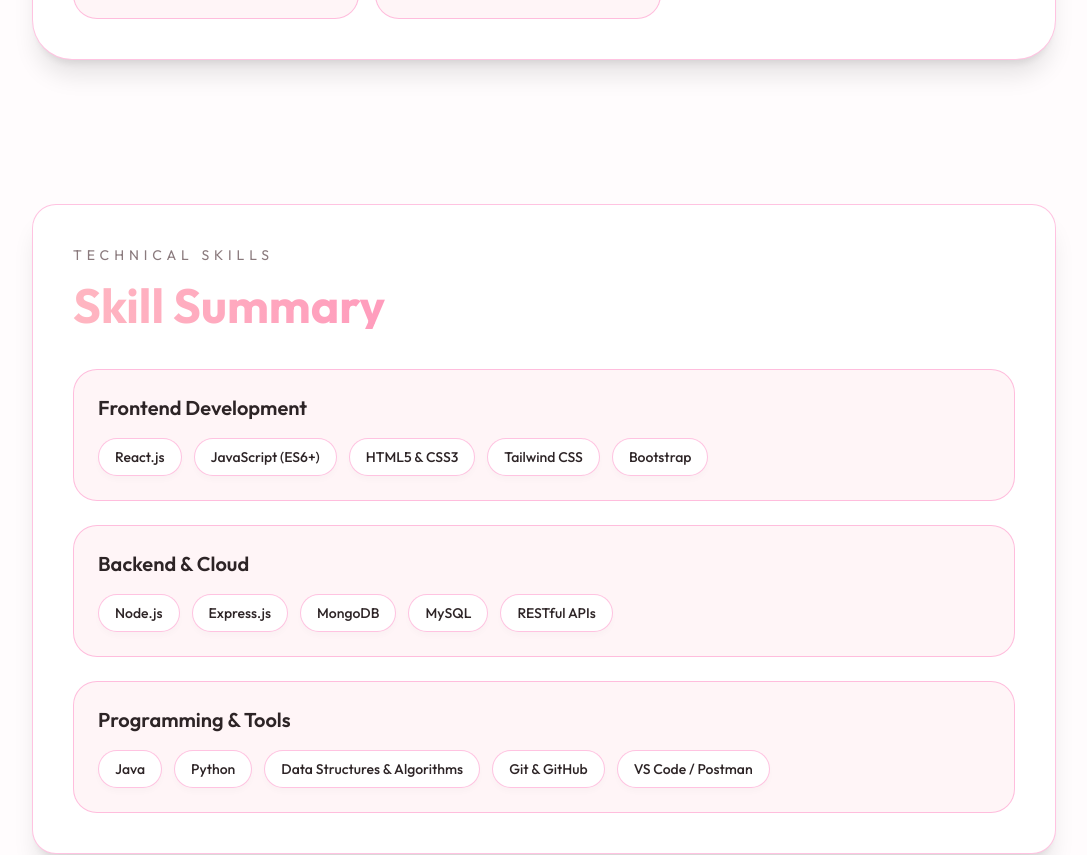
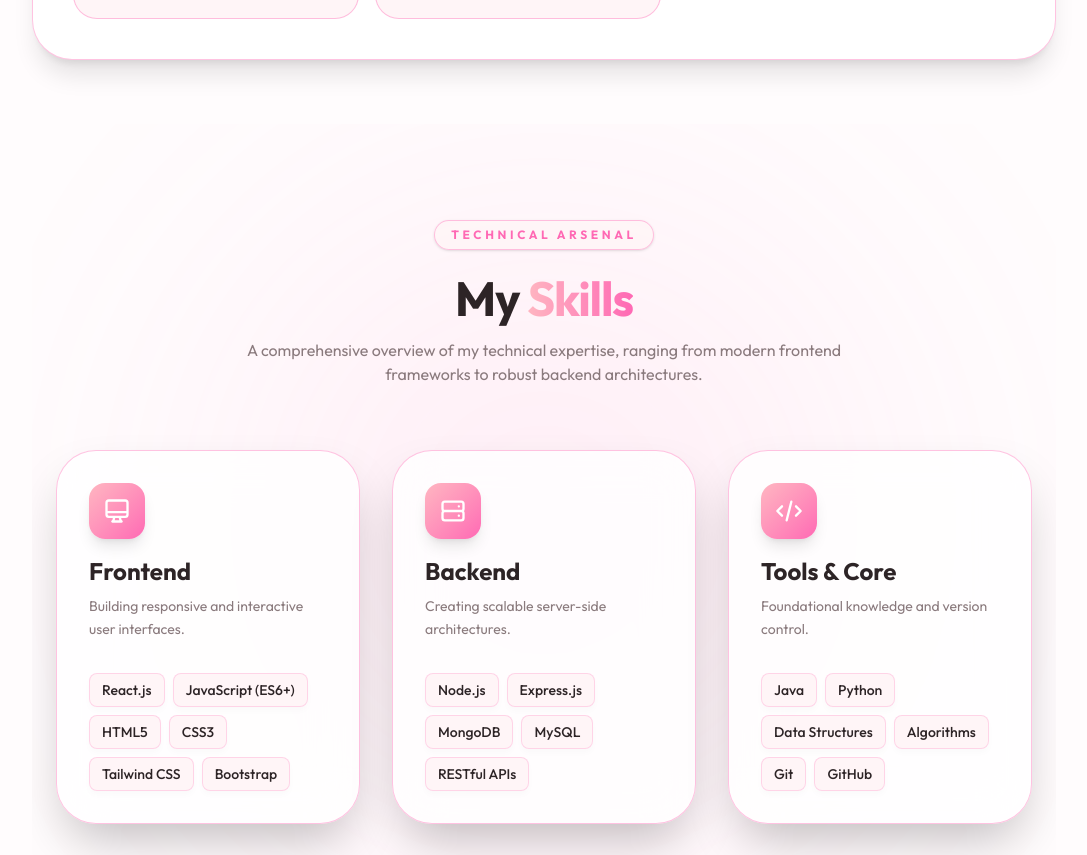
Before and after one commit to chavanpramod-ui/portfolio_frontend, a React (Vite) app: page / in a window 1280 px wide. Shown: the part 740-1595 px from the top of the page, without its empty margins (96-1183 px from the left). Built offline with nearby package versions, Linux system fonts and the light colour scheme.

Commit message:
style: redesign Skills section for premium aesthetic

```diff
--- a/src/components/Skills.jsx
+++ b/src/components/Skills.jsx
@@ -1,36 +1,74 @@
+import React from 'react';
+
 const Skills = () => {
   const skillCategories = [
     {
-      title: "Frontend Development",
-      skills: ["React.js", "JavaScript (ES6+)", "HTML5 & CSS3", "Tailwind CSS", "Bootstrap"]
+      title: "Frontend",
+      description: "Building responsive and interactive user interfaces.",
+      skills: ["React.js", "JavaScript (ES6+)", "HTML5", "CSS3", "Tailwind CSS", "Bootstrap"]
     },
     {
-      title: "Backend & Cloud",
+      title: "Backend",
+      description: "Creating scalable server-side architectures.",
       skills: ["Node.js", "Express.js", "MongoDB", "MySQL", "RESTful APIs"]
     },
     {
-      title: "Programming & Tools",
-      skills: ["Java", "Python", "Data Structures & Algorithms", "Git & GitHub", "VS Code / Postman"]
+      title: "Tools & Core",
+      description: "Foundational knowledge and version control.",
+      skills: ["Java", "Python", "Data Structures", "Algorithms", "Git", "GitHub"]
     }
   ];
 
   return (
-    <section id="skills" className="py-20 fade-in-up">
-      <div className="bg-[var(--surface)] border border-[var(--border)] rounded-3xl p-10 shadow-xl">
-        <div className="mb-10">
-          <p className="text-sm uppercase tracking-[0.35em] text-[var(--muted)]">Technical Skills</p>
-          <h2 className="text-4xl md:text-5xl font-bold mt-4 gradient-text">Skill Summary</h2>
+    <section id="skills" className="relative py-24 overflow-hidden">
+      {/* Decorative Background Blob */}
+      <div className="absolute top-1/2 left-1/2 -translate-x-1/2 -translate-y-1/2 w-[600px] h-[600px] bg-[var(--accent)] rounded-full blur-[150px] opacity-10 pointer-events-none"></div>
+
+      <div className="relative mx-auto max-w-6xl px-6">
+        <div className="mb-16 flex flex-col items-center text-center fade-in-up">
+          <span className="inline-block px-4 py-1.5 mb-6 rounded-full border border-[var(--border)] bg-[var(--surface-2)]/80 backdrop-blur-md text-xs font-bold uppercase tracking-[0.3em] text-[var(--accent)] shadow-sm">
+            Technical Arsenal
+          </span>
+          <h2 className="text-4xl md:text-5xl font-extrabold tracking-tight text-[var(--text)]">
+            My <span className="gradient-text">Skills</span>
+          </h2>
+          <p className="mt-4 max-w-2xl text-[var(--muted)]">
+            A comprehensive overview of my technical expertise, ranging from modern frontend frameworks to robust backend architectures.
+          </p>
         </div>
 
-        <div className="space-y-6">
+        <div className="grid grid-cols-1 md:grid-cols-3 gap-8">
           {skillCategories.map((category, index) => (
-            <div key={index} className="rounded-3xl border border-[var(--border)] bg-[var(--surface-2)] p-6 transition-all duration-300 hover:-translate-y-1 hover:shadow-[0_25px_70px_rgba(0,0,0,0.08)] pop-in premium-hover">
-              <h3 className="text-xl font-semibold text-[var(--text)] mb-4">{category.title}</h3>
-              <div className="flex flex-wrap gap-3">
+            <div
+              key={index}
+              className="group relative flex flex-col rounded-[2.5rem] border border-[var(--border)] bg-[var(--surface)]/80 backdrop-blur-xl p-8 shadow-2xl transition-all duration-500 hover:-translate-y-3 hover:shadow-[0_20px_40px_-10px_var(--hover-glow)] hover:border-[var(--accent)]/50 pop-in"
+              style={{ animationDelay: `${index * 150}ms` }}
+            >
+              {/* Card Inner Gradient Hover */}
+              <div className="absolute inset-0 rounded-[2.5rem] bg-gradient-to-br from-[var(--nav-accent)] to-transparent opacity-0 transition-opacity duration-500 group-hover:opacity-10 pointer-events-none"></div>
+
+              <div className="relative z-10 mb-8">
+                <div className="mb-4 flex h-14 w-14 items-center justify-center rounded-2xl bg-gradient-to-br from-[var(--gradient-start)] to-[var(--gradient-end)] text-[var(--surface)] shadow-lg transition-transform duration-500 group-hover:scale-110 group-hover:rotate-3">
+                  {/* Basic Icon representation based on index */}
+                  {index === 0 && (
+                    <svg className="w-7 h-7" fill="none" stroke="currentColor" viewBox="0 0 24 24" xmlns="http://www.w3.org/2000/svg"><path strokeLinecap="round" strokeLinejoin="round" strokeWidth={2} d="M9.75 17L9 20l-1 1h8l-1-1-.75-3M3 13h18M5 17h14a2 2 0 002-2V5a2 2 0 00-2-2H5a2 2 0 00-2 2v10a2 2 0 002 2z" /></svg>
+                  )}
+                  {index === 1 && (
+                    <svg className="w-7 h-7" fill="none" stroke="currentColor" viewBox="0 0 24 24" xmlns="http://www.w3.org/2000/svg"><path strokeLinecap="round" strokeLinejoin="round" strokeWidth={2} d="M5 12h14M5 12a2 2 0 01-2-2V6a2 2 0 012-2h14a2 2 0 012 2v4a2 2 0 01-2 2M5 12a2 2 0 00-2 2v4a2 2 0 002 2h14a2 2 0 002-2v-4a2 2 0 00-2-2m-2-4h.01M17 16h.01" /></svg>
+                  )}
+                  {index === 2 && (
+                    <svg className="w-7 h-7" fill="none" stroke="currentColor" viewBox="0 0 24 24" xmlns="http://www.w3.org/2000/svg"><path strokeLinecap="round" strokeLinejoin="round" strokeWidth={2} d="M10 20l4-16m4 4l4 4-4 4M6 16l-4-4 4-4" /></svg>
+                  )}
+                </div>
+                <h3 className="text-2xl font-bold text-[var(--text)]">{category.title}</h3>
+                <p className="mt-2 text-sm text-[var(--muted)] leading-relaxed">{category.description}</p>
+              </div>
+
+              <div className="relative z-10 flex flex-wrap gap-2 mt-auto">
                 {category.skills.map((skill, skillIndex) => (
                   <span
                     key={skillIndex}
-                    className="skill-pill px-4 py-2 rounded-full text-sm font-medium bg-[var(--surface)] text-[var(--text)] border border-[var(--border)] cursor-default"
+                    className="skill-pill px-3 py-1.5 rounded-lg text-sm font-medium bg-[var(--surface-2)] text-[var(--text)] border border-[var(--border)]/60 cursor-default"
                   >
                     {skill}
                   </span>
```
